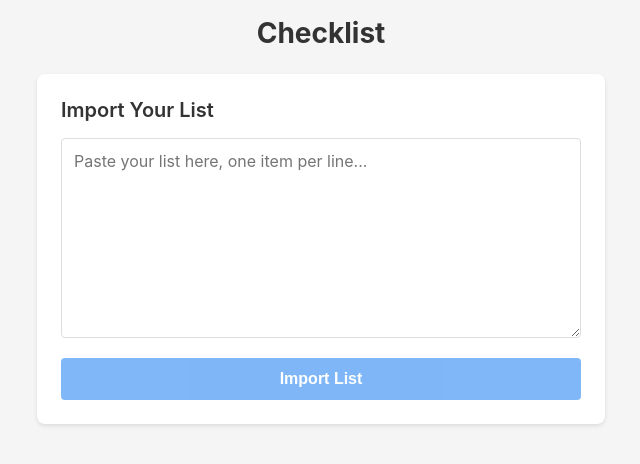
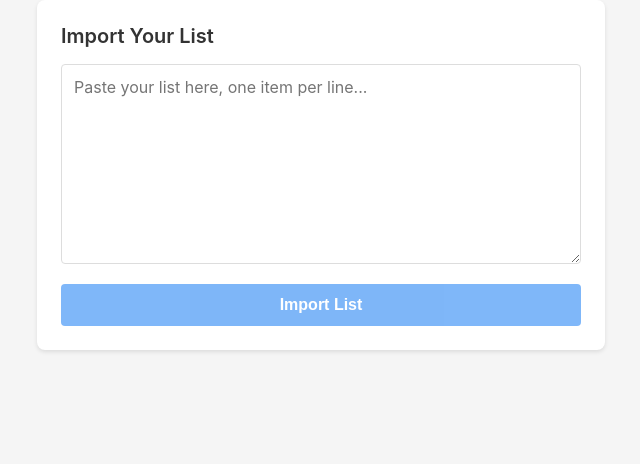
Before and after one commit to dalew75/checklist, a Next.js app: page / in a window 1280 px wide. Shown: the top 464 px of the page, without its empty margins (319-959 px from the left). Built offline with nearby package versions, Linux system fonts and the light colour scheme.

Commit message:
remove checklist header

```diff
--- a/app/page.tsx
+++ b/app/page.tsx
@@ -120,19 +120,10 @@ export default function ChecklistApp() {
   return (
     <div style={{
       minHeight: '100vh',
-      padding: '1rem',
+      padding: '0 1rem 1rem 1rem',
       maxWidth: '600px',
       margin: '0 auto'
     }}>
-      <h1 style={{
-        fontSize: '1.75rem',
-        fontWeight: 'bold',
-        marginBottom: '1.5rem',
-        textAlign: 'center'
-      }}>
-        Checklist
-      </h1>
-
       {showImport ? (
         <div style={{
           backgroundColor: 'white',
```
